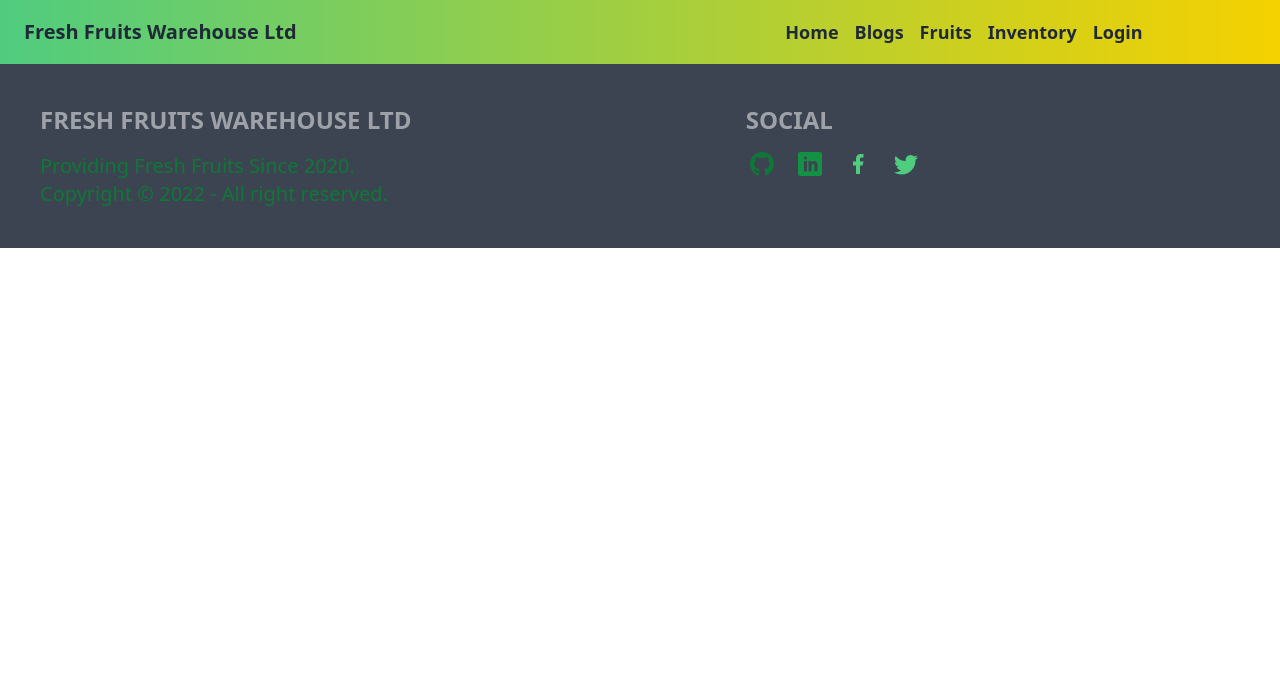
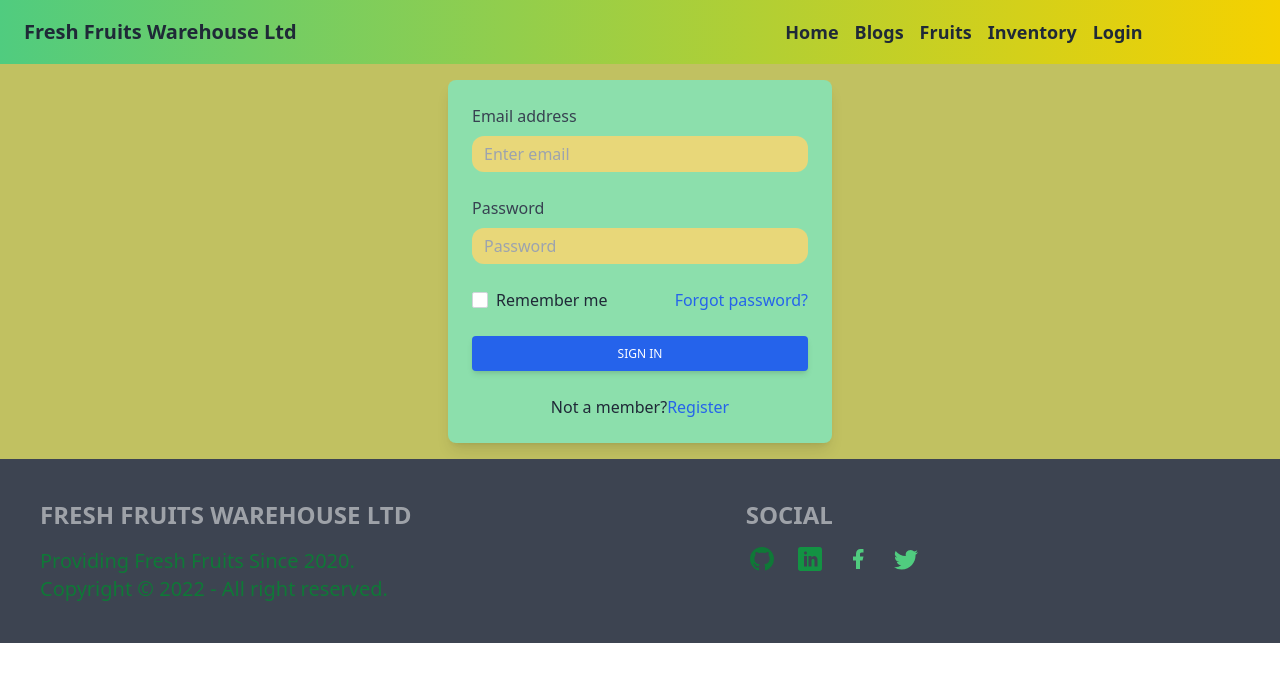
Before and after one commit to mb-tousif/Fruits-Warehouse, a React (Create React App) app: page /login in a window 1280 px wide. Shown: the top 682 px of the page. Built offline with nearby package versions, Linux system fonts and the light colour scheme.

Commit message:
Login and Sign Up coded

```diff
--- a/src/App.js
+++ b/src/App.js
@@ -5,6 +5,8 @@ import "react-toastify/dist/ReactToastify.css";
 import BlogsPage from "./Pages/Blogs/BlogsPage";
 import HomePage from "./Pages/Home/HomePage";
 import Fruits from "./Pages/Products/Fruits";
+import Login from "./Pages/Register/Login";
+import Signup from "./Pages/Register/Signup";
 import DataLoader from "./SharedFile/DataLoader";
 import Footer from "./SharedFile/Footer";
 import Navbar from "./SharedFile/Navbar";
@@ -29,6 +31,8 @@ function App() {
           <Route path="/" element={<HomePage />} />
           <Route path="/fruits" element={<Fruits />} />
           <Route path="/blogs" element={<BlogsPage />} />
+          <Route path="/login" element={<Login />} />
+          <Route path="/signup" element={<Signup/>} />
         </Routes>
       )}
       <Footer />
--- a/src/Pages/Register/Login.js
+++ b/src/Pages/Register/Login.js
@@ -1,11 +1,79 @@
-import React from 'react';
+import React from "react";
 
 const Login = () => {
-    return (
-        <div>
-
-        </div>
-    );
+  return (
+    <div className="mt-4 mb-4">
+      <div className="block p-6 mx-auto my-auto rounded-lg shadow-lg bg-[#8cdfac] max-w-sm">
+        <form>
+          <div className="form-group mb-6">
+            <label
+              for="exampleInputEmail2"
+              className="form-label inline-block mb-2 text-gray-700"
+            >
+              Email address
+            </label>
+            <input
+              type="email"
+              className="form-control block w-full px-3 py-1.5 text-base font-normal text-gray-700 bg-[#e8d779] bg-clip-padding rounded-xl transition ease-in-out m-0 focus:outline-none"
+              id="exampleInputEmail2"
+              aria-describedby="emailHelp"
+              placeholder="Enter email"
+            />
+          </div>
+          <div className="form-group mb-6">
+            <label
+              for="exampleInputPassword2"
+              className="form-label inline-block mb-2 text-gray-700"
+            >
+              Password
+            </label>
+            <input
+              type="password"
+              className="form-control block w-full px-3 py-1.5 text-base font-normal text-gray-700 bg-[#e8d779] bg-clip-padding rounded-xl transition ease-in-out m-0 focus:outline-none"
+              id="exampleInputPassword2"
+              placeholder="Password"
+            />
+          </div>
+          <div className="flex justify-between items-center mb-6">
+            <div className="form-group form-check">
+              <input
+                type="checkbox"
+                className="form-check-input appearance-none h-4 w-4 border border-gray-300 rounded-sm bg-white checked:bg-blue-600 checked:border-blue-600 focus:outline-none transition duration-200 mt-1 align-top bg-no-repeat bg-center bg-contain float-left mr-2 cursor-pointer"
+                id="exampleCheck2"
+              />
+              <label
+                className="form-check-label inline-block text-gray-800"
+                for="exampleCheck2"
+              >
+                Remember me
+              </label>
+            </div>
+            <a
+              href="#!"
+              className="text-blue-600 hover:text-blue-700 focus:text-blue-700 transition duration-200 ease-in-out"
+            >
+              Forgot password?
+            </a>
+          </div>
+          <button
+            type="submit"
+            className=" w-full px-6 py-2.5 bg-blue-600 text-white font-medium text-xs leading-tight uppercase rounded shadow-md hover:bg-blue-700 hover:shadow-lg focus:bg-blue-700 focus:shadow-lg focus:outline-none focus:ring-0 active:bg-blue-800 active:shadow-lg transition duration-150 ease-in-out"
+          >
+            Sign in
+          </button>
+          <p className="text-gray-800 mt-6 text-center">
+            Not a member?
+            <a
+              href="/signup"
+              className="text-blue-600 hover:text-blue-700 focus:text-blue-700 transition duration-200 ease-in-out"
+            >
+              Register
+            </a>
+          </p>
+        </form>
+      </div>
+    </div>
+  );
 };
 
 export default Login;
--- a/src/Pages/Register/Signup.js
+++ b/src/Pages/Register/Signup.js
@@ -2,9 +2,68 @@ import React from 'react';
 
 const Signup = () => {
     return (
-        <div>
-
+      <div>
+        <div class="block p-6 rounded-lg shadow-lg bg-[#8cdfac] max-w-md">
+          <form>
+            <div class="grid grid-cols-2 gap-4">
+              <div class="form-group mb-6">
+                <input
+                  type="text"
+                  className="form-control block w-full px-3 py-1.5 text-base font-normal text-gray-700 bg-[#e8d779] bg-clip-padding rounded-xl transition ease-in-out m-0 focus:outline-none"
+                  id="exampleInput123"
+                  aria-describedby="emailHelp123"
+                  placeholder="First name"
+                />
+              </div>
+              <div class="form-group mb-6">
+                <input
+                  type="text"
+                  className="form-control block w-full px-3 py-1.5 text-base font-normal text-gray-700 bg-[#e8d779] bg-clip-padding rounded-xl transition ease-in-out m-0 focus:outline-none"
+                  id="exampleInput124"
+                  aria-describedby="emailHelp124"
+                  placeholder="Last name"
+                />
+              </div>
+            </div>
+            <div class="form-group mb-6">
+              <input
+                type="email"
+                className="form-control block w-full px-3 py-1.5 text-base font-normal text-gray-700 bg-[#e8d779] bg-clip-padding rounded-xl transition ease-in-out m-0 focus:outline-none"
+                id="exampleInput125"
+                placeholder="Email address"
+              />
+            </div>
+            <div class="form-group mb-6">
+              <input
+                type="password"
+                className="form-control block w-full px-3 py-1.5 text-base font-normal text-gray-700 bg-[#e8d779] bg-clip-padding rounded-xl transition ease-in-out m-0 focus:outline-none"
+                id="exampleInput126"
+                placeholder="Password"
+              />
+            </div>
+            <div class="form-group form-check text-center mb-6">
+              <input
+                type="checkbox"
+                class="form-check-input appearance-none h-4 w-4 border border-gray-300 rounded-sm bg-white checked:bg-blue-600 checked:border-blue-600 focus:outline-none transition duration-200 mt-1 align-top bg-no-repeat bg-center bg-contain mr-2 cursor-pointer"
+                id="exampleCheck25"
+                checked
+              />
+              <label
+                class="form-check-label inline-block text-gray-800"
+                for="exampleCheck25"
+              >
+                Subscribe to our newsletter
+              </label>
+            </div>
+            <button
+              type="submit"
+              className=" w-full px-6 py-2.5 bg-blue-600 text-white font-medium text-xs leading-tight uppercase rounded shadow-md hover:bg-blue-700 hover:shadow-lg focus:bg-blue-700 focus:shadow-lg focus:outline-none focus:ring-0 active:bg-blue-800 active:shadow-lg transition duration-150 ease-in-out"
+            >
+              Sign up
+            </button>
+          </form>
         </div>
+      </div>
     );
 };
 
```
